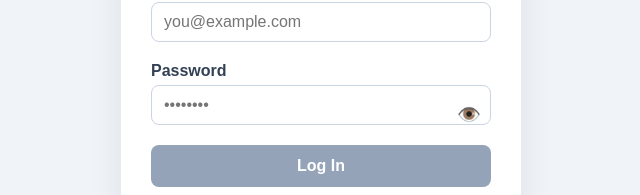
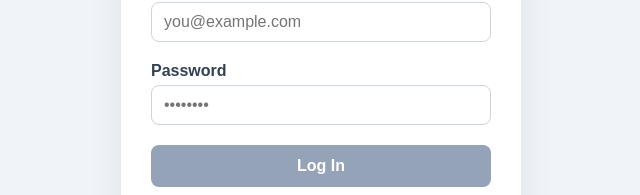
Before and after one commit to zksd53/QDOC_devHacks, a React (Create React App) app: page /patient-login in a window 1280 px wide. Shown: the part 350-545 px from the top of the page, without its empty margins (319-959 px from the left). Built offline with nearby package versions, Linux system fonts and the light colour scheme.

Commit message:
Changed login page

```diff
--- a/src/user/PatientLogin.css
+++ b/src/user/PatientLogin.css
@@ -107,26 +107,6 @@
     text-decoration: underline;
 }
 
-/* Wrap password input + icon */
-.password-wrapper {
-    position: relative;
-    display: flex;
-    align-items: center;
-}
-
-.password-wrapper input {
-    flex: 1;
-    padding-right: 40px; /* space for the eye icon */
-}
-
-.toggle-password {
-    position: absolute;
-    right: 10px;
-    cursor: pointer;
-    font-size: 1.2rem;
-    user-select: none;
-}
-
 /* Responsive */
 @media (max-width: 480px) {
     .login-card {
--- a/src/user/PatientLogin.jsx
+++ b/src/user/PatientLogin.jsx
@@ -5,8 +5,8 @@ import "./PatientLogin.css";
 export default function PatientLogin() {
     const [email, setEmail] = useState("");
     const [password, setPassword] = useState("");
-    const [showPassword, setShowPassword] = useState(false);
 
+    // Enable login only if both fields are filled
     const isFormValid = email && password;
 
     return (
@@ -27,22 +27,14 @@ export default function PatientLogin() {
                     />
 
                     <label htmlFor="password">Password</label>
-                    <div className="password-wrapper">
                     <input
-                            type={showPassword ? "text" : "password"}
+                        type="password"
                         id="password"
                         placeholder="••••••••"
                         required
                         value={password}
                         onChange={(e) => setPassword(e.target.value)}
                     />
-                        <span
-                            className="toggle-password"
-                            onClick={() => setShowPassword((prev) => !prev)}
-                        >
-                            {showPassword ? "🙈" : "👁️"}
-                        </span>
-                    </div>
 
                     {isFormValid ? (
                         <Link to="/patient/dashboard" className="login-btn">
```
Lines whose indentation alone changed are shown as unchanged.
